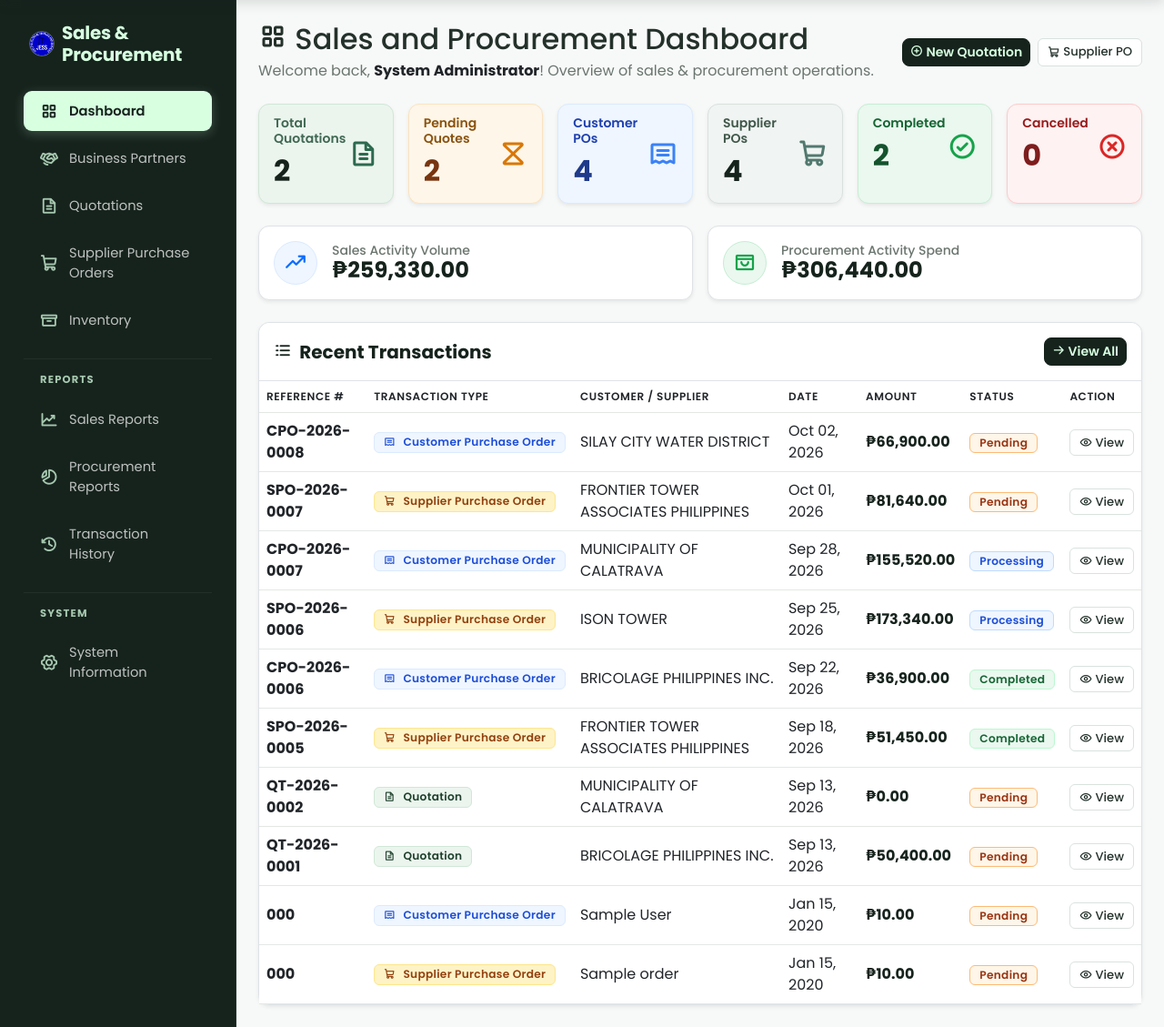
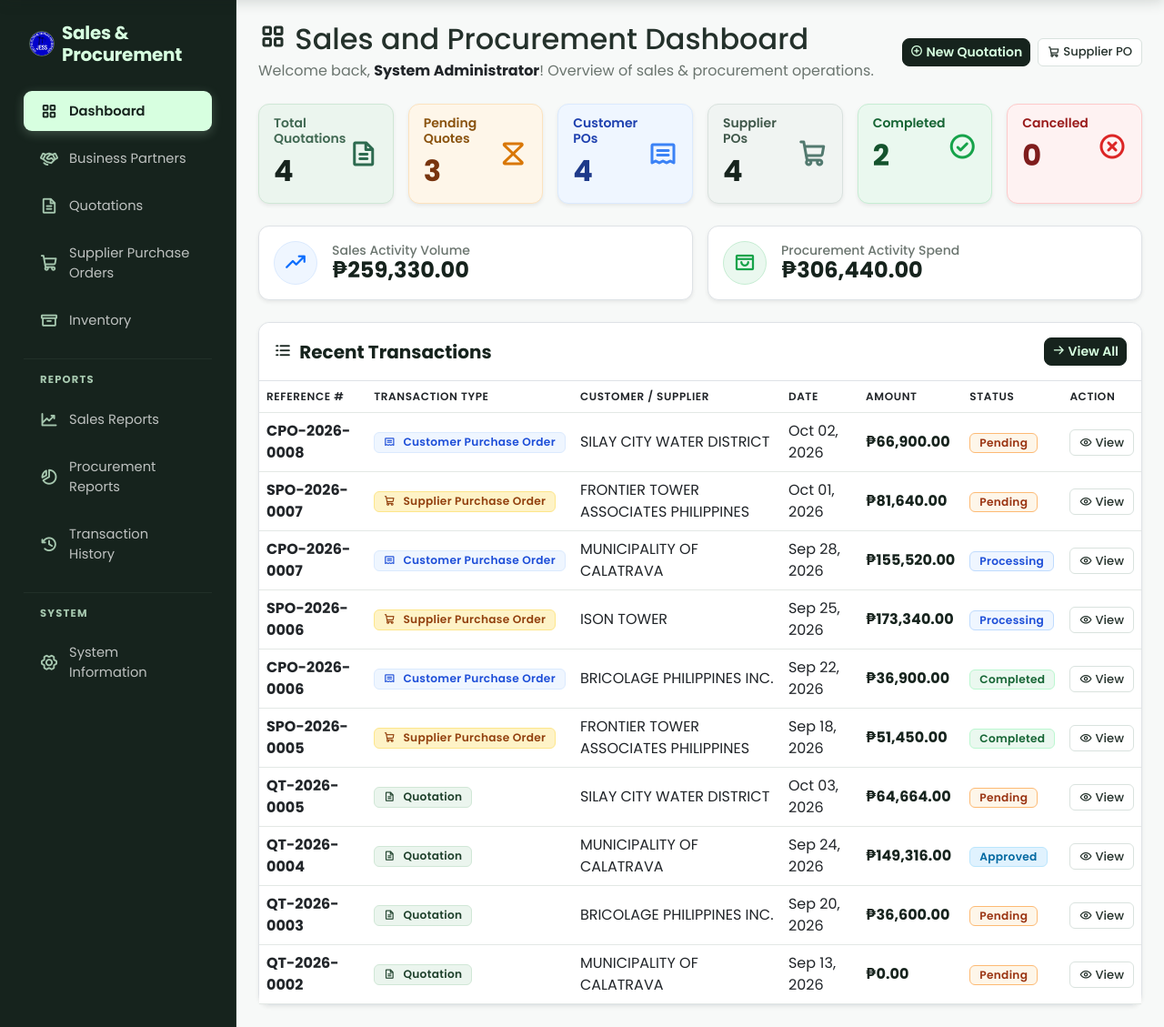
Before and after one commit to alojanrick2025/Sales-Procurement, a PHP site: page /admin/index.php in a window 1280 px wide. Shown: the part 67-1196 px from the top of the page at 91% size. Run offline with PHP 8.4, Linux system fonts and the light colour scheme; a user stored in the database is signed in; data comes from the database, SQL or seed files in the repository; tables that the repository leaves empty or names only in its code hold one stand-in row (values such as "Sample post").

Commit message:
Replace the empty sample quotation with sample quotations that have items
QT-2026-0001 was loaded by the first setup with a total but no line
items, so its quotation sheet was empty. Schema version 5 deletes it
(only if number, total and notes match, it has no items and no customer
PO was made from it) and adds three sample quotations (sent, accepted,
draft) with catalog items and markups. Totals are calculated like the
Create Quotation form; notes start with "Sample:".

Co-Authored-By: Claude Opus 5.5 <noreply@anthropic.com>

```diff
--- a/config.php
+++ b/config.php
@@ -350,7 +350,7 @@ function getSystemInfo() {
  * existing database (e.g. the live one) is upgraded automatically on first page load.
  * Every step is safe to run again.
  */
-define('SCHEMA_VERSION', 4);
+define('SCHEMA_VERSION', 5);
 
 function migrateSchema($conn) {
     // Line items of customer and supplier purchase orders
@@ -453,9 +453,17 @@ function migrateSchema($conn) {
         $stmt->close();
     }
 
-    // Sample purchase orders with line items (loaded once, see includes/sample_data.php)
+    // Remove the sample quotation the first setup loaded with a total but no line items
+    // (same rule as the sample POs; also kept if a customer PO was made from it)
+    $conn->query("DELETE FROM quotations WHERE quotation_number = 'QT-2026-0001' AND grand_total = 50400.00
+        AND notes = 'Electrical supplies and equipment installation materials.'
+        AND NOT EXISTS (SELECT 1 FROM quotation_items WHERE quotation_items.quotation_id = quotations.id)
+        AND NOT EXISTS (SELECT 1 FROM customer_orders WHERE customer_orders.quotation_id = quotations.id)");
+
+    // Sample purchase orders and quotations with line items (loaded once, see includes/sample_data.php)
     require_once __DIR__ . '/includes/sample_data.php';
     loadSamplePurchaseOrders($conn);
+    loadSampleQuotations($conn);
 
     $version = (string) SCHEMA_VERSION;
     $stmt = $conn->prepare("INSERT INTO system_info (meta_field, meta_value) VALUES ('schema_version', ?) ON DUPLICATE KEY UPDATE meta_value = VALUES(meta_value)");
--- a/database.sql
+++ b/database.sql
@@ -191,7 +191,7 @@ CREATE TABLE `quotations` (
 
 LOCK TABLES `quotations` WRITE;
 /*!40000 ALTER TABLE `quotations` DISABLE KEYS */;
-INSERT INTO `quotations` VALUES (1,'QT-2026-0001',1,'BRICOLAGE PHILIPPINES INC.','info@bricolage.ph','555-0199','Victorias City','Main Warehouse, Talisay City','Victorias City',45000.00,12.00,5400.00,50400.00,'2026-09-28','sent','Electrical supplies and equipment installation materials.',1,'2026-09-13 17:20:02','2026-09-13 17:20:02'),(2,'QT-2026-0002',3,'MUNICIPALITY OF CALATRAVA','','','MUNICIPALITY OF CALATRAVA, Calatrava, Negros Occidental','CAPITAN SABI BRGY. ZONE 4 TALISAY CITY NEG. OCC.','Calatrava',0.00,12.00,0.00,0.00,'2026-10-13','sent','',1,'2026-09-13 18:02:47','2026-09-13 19:07:21');
+INSERT INTO `quotations` VALUES (2,'QT-2026-0002',3,'MUNICIPALITY OF CALATRAVA','','','MUNICIPALITY OF CALATRAVA, Calatrava, Negros Occidental','CAPITAN SABI BRGY. ZONE 4 TALISAY CITY NEG. OCC.','Calatrava',0.00,12.00,0.00,0.00,'2026-10-13','sent','',1,'2026-09-13 18:02:47','2026-09-13 19:07:21');
 /*!40000 ALTER TABLE `quotations` ENABLE KEYS */;
 UNLOCK TABLES;
 
--- a/includes/sample_data.php
+++ b/includes/sample_data.php
@@ -127,3 +127,98 @@ function loadSamplePurchaseOrders($conn) {
     $findPartner->close();
     $findItem->close();
 }
+
+/*
+ * Sample quotations with line items. The grand total is calculated like the Create
+ * Quotation form: sum of quantity x price x (1 + markup %), plus the S.O.P. amount.
+ * Numbers continue after the highest existing QT-YYYY-NNNN for that year.
+ */
+function loadSampleQuotations($conn) {
+    $conn->query("INSERT IGNORE INTO system_info (meta_field, meta_value) VALUES ('sample_quotations_loaded', '1')");
+    if ($conn->affected_rows === 0) {
+        return;
+    }
+
+    // [customer, created, valid until, status, notes, [[catalog code, item name, unit, quantity, unit price, markup %]]]
+    $quotations = [
+        ['BRICOLAGE PHILIPPINES INC.', '2026-09-20', '2026-10-20', 'sent', 'Sample: hardware for warehouse line extension', [
+            ['MB-5/8X8-HDG', 'BOLT, MACHINE 5/8" X 8", HOT DIP GALVANIZED', 'PCS', 200, 70, 20],
+            ['OEB-5/8X10-HDG', 'BOLT, OVAL EYE 5/8" X 10", HOT DIP GALVANIZED, FORGED', 'PCS', 100, 120, 20],
+            ['SW-2-1/4X2-1/4', 'WASHER SQUARE 2-1/4" X 2-1/4"', 'PCS', 300, 15, 20],
+        ]],
+        ['MUNICIPALITY OF CALATRAVA', '2026-09-24', '2026-10-24', 'accepted', 'Sample: street lighting poles, Phase 1', [
+            ['SP-30FT-3.0MM', 'STEEL POLE 30FT 3.0MM', 'PCS', 6, 15500, 15],
+            ['CA-STL-3X4X8-HDG', 'CROSSARM, STEEL, 3" X 4" X 8\', HOT DIP GALVANIZED', 'PCS', 12, 1950, 15],
+            ['INS-SUS-6-52-1', 'INSULATOR, SUSPENSION, 6", ANSI CLASS 52-1', 'PCS', 24, 560, 15],
+        ]],
+        ['SILAY CITY WATER DISTRICT', '2026-10-03', '2026-11-02', 'draft', 'Sample: pump station power line', [
+            ['COND-INS-1/0-ACSR', 'CONDUCTOR, INSULATED, ACSR #1/0, AWG 6/1', 'MTR', 500, 75, 18],
+            ['CC-YHD-200', 'CONNECTOR, COMPRESSION, YHD 200', 'PCS', 40, 170, 18],
+            ['GR-5/8X10-HDG', 'ROD, GROUND STEEL, GALVANIZED, 5/8" X 10\'', 'PCS', 10, 1050, 18],
+        ]],
+    ];
+
+    $findClient = $conn->prepare("SELECT id, address, phone, email FROM clients WHERE name = ? AND partner_type = 'customer' LIMIT 1");
+    $findItem = $conn->prepare("SELECT id FROM item_list WHERE description = ? LIMIT 1");
+    $admin = $conn->query("SELECT id FROM users WHERE user_type = 'admin' ORDER BY id LIMIT 1")->fetch_assoc();
+    $createdBy = $admin ? (int) $admin['id'] : null;
+
+    $conn->begin_transaction();
+    try {
+        foreach ($quotations as [$clientName, $created, $validUntil, $status, $notes, $lines]) {
+            $findClient->bind_param("s", $clientName);
+            $findClient->execute();
+            $client = $findClient->get_result()->fetch_assoc() ?: [];
+            $clientId = isset($client['id']) ? (int) $client['id'] : null;
+            $email = $client['email'] ?? '';
+            $phone = $client['phone'] ?? '';
+            $address = $client['address'] ?? '';
+
+            $items = [];
+            $subtotal = 0;
+            foreach ($lines as [$code, $name, $unit, $qty, $price, $markup]) {
+                $lineTotal = $qty * $price * (1 + $markup / 100);
+                $subtotal += $lineTotal;
+                $findItem->bind_param("s", $code);
+                $findItem->execute();
+                $row = $findItem->get_result()->fetch_assoc();
+                $items[] = [$row ? (int) $row['id'] : null, $name, $code, $unit, (float) $qty, (float) $price, (float) $markup, $lineTotal];
+            }
+            $sopAmount = 0.0;
+            $grandTotal = $subtotal + $sopAmount;
+            $zero = 0.0;
+
+            // Next number for that year, the same way Create Quotation numbers them
+            $year = substr($created, 0, 4);
+            $maxSeq = 0;
+            $res = $conn->query("SELECT quotation_number FROM quotations WHERE quotation_number LIKE 'QT-$year-%'");
+            while ($r = $res->fetch_assoc()) {
+                $parts = explode('-', $r['quotation_number']);
+                $maxSeq = max($maxSeq, intval(end($parts)));
+            }
+            $number = sprintf('QT-%s-%04d', $year, $maxSeq + 1);
+            $createdAt = $created . ' 09:00:00';
+
+            $stmt = $conn->prepare("INSERT INTO quotations (quotation_number, client_id, client_name, client_email, client_phone, client_address, total_amount, tax_rate, tax_amount, markup_rate, markup_amount, sop_amount, grand_total, valid_until, status, notes, created_by, created_at) VALUES (?, ?, ?, ?, ?, ?, ?, ?, ?, ?, ?, ?, ?, ?, ?, ?, ?, ?)");
+            $stmt->bind_param("sissssdddddddsssis", $number, $clientId, $clientName, $email, $phone, $address, $subtotal, $zero, $zero, $zero, $zero, $sopAmount, $grandTotal, $validUntil, $status, $notes, $createdBy, $createdAt);
+            $stmt->execute();
+            $quoteId = $conn->insert_id;
+            $stmt->close();
+
+            $stmt = $conn->prepare("INSERT INTO quotation_items (quotation_id, item_id, item_name, description, unit, quantity, unit_price, markup_rate, total_price) VALUES (?, ?, ?, ?, ?, ?, ?, ?, ?)");
+            foreach ($items as [$itemId, $name, $code, $unit, $qty, $price, $markup, $lineTotal]) {
+                $stmt->bind_param("iisssdddd", $quoteId, $itemId, $name, $code, $unit, $qty, $price, $markup, $lineTotal);
+                $stmt->execute();
+            }
+            $stmt->close();
+        }
+        $conn->commit();
+    } catch (Throwable $e) {
+        // Sample data is optional: keep the site working and leave no partial quotations behind
+        $conn->rollback();
+        $conn->query("DELETE FROM system_info WHERE meta_field = 'sample_quotations_loaded'");
+        error_log('Sample quotations were not loaded: ' . $e->getMessage());
+    }
+    $findClient->close();
+    $findItem->close();
+}
```
